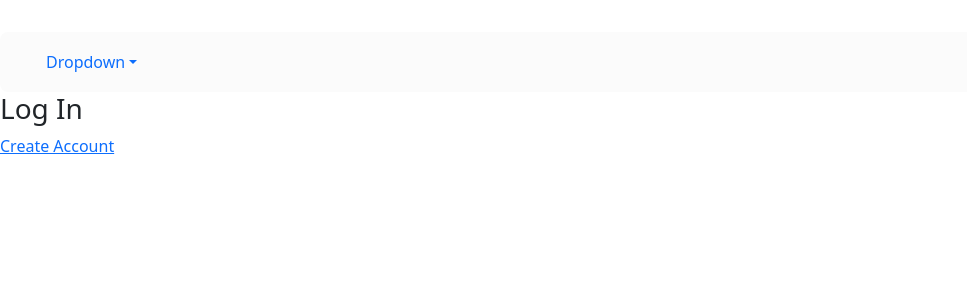
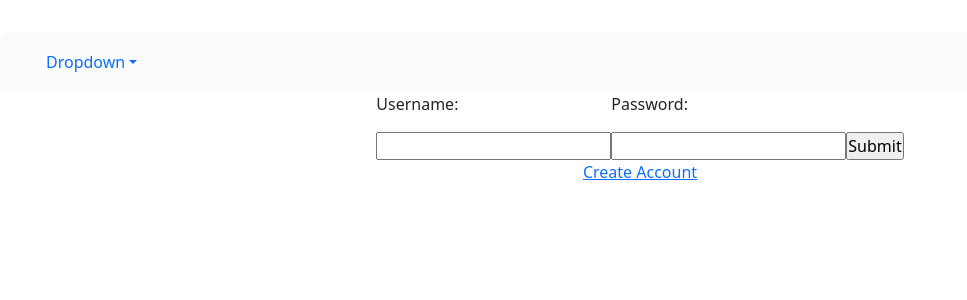
Before and after one commit to AllRightBet/AllRightBetClient, a React (Create React App) app: page / in a window 1280 px wide. Shown: the top 300 px of the page, without its empty margins (0-967 px from the left). Built offline with nearby package versions, Linux system fonts and the light colour scheme.

Commit message:
login component

```diff
--- /dev/null
+++ b/src/components/Users/Display/SignIn/SignIn.css
@@ -0,0 +1,5 @@
+.login-wrapper {
+    display: flex;
+    flex-direction: column;
+    align-items: center;
+}
--- a/src/components/Users/Display/SignIn/SignIn.js
+++ b/src/components/Users/Display/SignIn/SignIn.js
@@ -1,10 +1,14 @@
 import React from "react";
 import { Link } from "react-router-dom";
+import Login from "../../Forms/Login/Login";
+
+
+import './SignIn.css';
 
 const SignIn = () => {
   return (
-    <div>
-      <h3>Log In</h3>
+    <div className="login-wrapper">
+      <Login/>
       <Link to="/signUp">Create Account</Link>
     </div>
   );
--- /dev/null
+++ b/src/components/Users/Forms/Login/Login.js
@@ -0,0 +1,74 @@
+import React, { useState } from 'react'
+
+
+
+
+const Login = () => {
+
+  const [email_input, setEmail] = useState("")
+  const [password_input, setPassword] = useState("")
+
+
+
+  function ValidateEmail() {
+    if (/^\w+([.-]?\w+)*@\w+([.-]?\w+)*(\.\w{2,3})+$/.test(email_input)
+    ) { return (true) }
+
+    alert("You have entered an invalid email address!")
+    return (false)
+  }
+
+  // function ValidatePassword() {
+  //   if (password_input.length < 6) {
+  //     alert("Password must be at least 6 characters.")
+  //     return false
+  //   }
+  //   return true
+  // }
+
+
+
+  const handleSubmit = (event) => {
+    event.preventDefault();
+
+    if (ValidateEmail()) {
+      alert("Email Verified!")
+      console.log(email_input)
+      console.log(password_input)
+
+    }
+    else {
+      alert("Please Enter Valid Email!")
+
+    }
+
+
+  }
+
+
+  return (
+
+    <>
+
+      <form onSubmit={handleSubmit}>
+
+        <label>
+          <p>Username:</p>
+          <input onChange={(e) => { setEmail(e.target.value) }} type="text" />
+        </label>
+
+        <label>
+          <p>Password:</p>
+          <input onChange={(e) => { setPassword(e.target.value) }} type="text" />
+        </label>
+
+        <input type="submit" />
+
+      </form>
+
+    </>
+
+  )
+}
+
+export default Login
```
Also changed, not shown: src/components/Global/Login/Login.js (deleted, +0 -9 lines).
